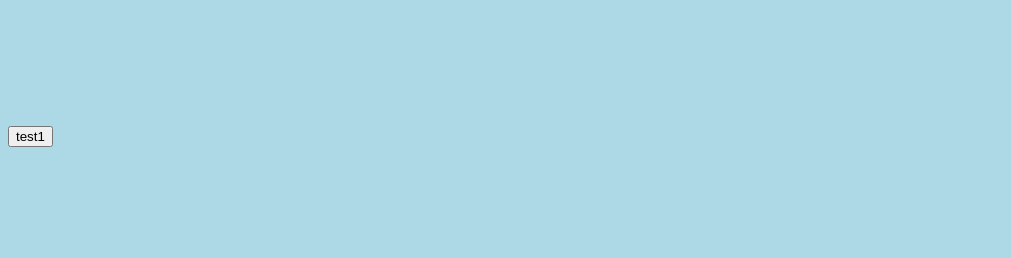
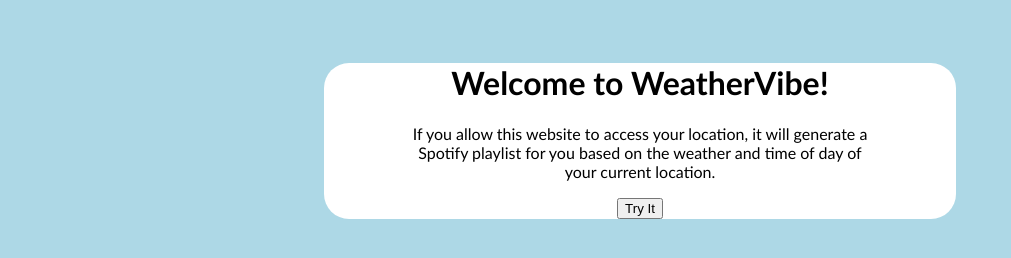
Before and after one commit to DamanjitG/weathervibe, a plain HTML site: page index.html in a window 1280 px wide. Shown: the whole page, without its empty margins (0-1011 px from the left). Drawn offline with Linux system fonts and the light colour scheme.

Commit message:
add weather api

```diff
--- a/index.html
+++ b/index.html
@@ -6,12 +6,14 @@
     <script src="spotify-auth.js"></script>
     <script src="weather.js"></script>
 </head>
-<body background-image="placeholder-background.jpg">
+<body>
 
         <div class="blob">
-
+            <div class= "text">
+                <h1>Welcome to WeatherVibe!</h1>
+                <p>If you allow this website to access your location, it will generate a Spotify playlist for you based on the weather and time of day of your current location.</p>
+                <button  onclick="getLocation()">Try It</button>
+            </div>
         </div>
-
-    <button type="button" onclick=authSpotify()>test1</button>
 </body>
 </html>
--- a/styles.css
+++ b/styles.css
@@ -5,7 +5,16 @@
 .blob {
     background-color: white;
     width : 50%;
-    margin-top: 10%;
+    margin-top: 5%;
     margin-left: auto;
     margin-right: auto;
+    text-align: center;
+    border-radius: 25px;
 }
+
+.text{
+    margin-top: 5%;
+    font-family:'Gill Sans', 'Gill Sans MT', Calibri, 'Trebuchet MS', sans-serif;
+    width: 75%;
+    margin: auto;
+}
--- a/weather.js
+++ b/weather.js
@@ -0,0 +1,20 @@
+var x = document.getElementById("demo");
+var lat;
+var long;
+var url;
+
+function getLocation() {
+  if (navigator.geolocation) {
+    lat = Math.round(getCurrentPosition(coords.latitude)*100) /100;
+    long = Math.round(getCurrentPosition(coords.longitude)*100) /100;
+    url = "http://www.7timer.info/bin/api.pl?lon=" + str(long) + "&" + "lat=" + str(lat) + "&product=civil&output=json"
+    fetch('url')
+    .then(res => res.json())
+    .then((out) => {
+        console.log('Output: ', out);
+    }).catch(err => console.error(err));
+    }
+    else {
+    x.innerHTML = "Geolocation is not supported by this browser.";
+    }
+}
```
